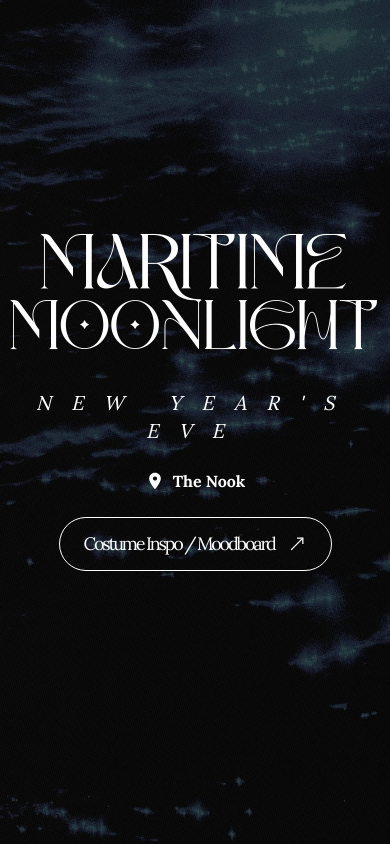
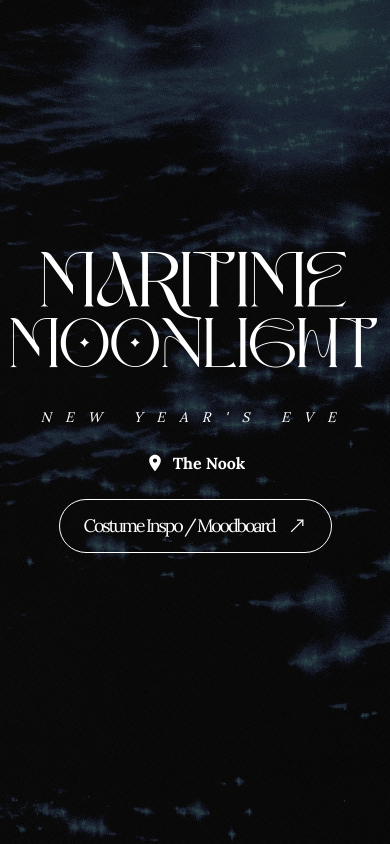
Before and after one commit to GrantEadie/nk-nye-2025, a Next.js app: page / in a window 390 px wide. Built offline with nearby package versions, Linux system fonts and the light colour scheme.

Commit message:
go from webm to mp4

```diff
--- a/app/page.tsx
+++ b/app/page.tsx
@@ -39,7 +39,7 @@ export default function Home() {
           }}
           onError={() => setVideoError(true)}
         >
-          <source src="/mm nye bg.webm" type="video/webm" />
+          <source src="/mm nye bg.mp4" type="video/webm" />
         </video>
       )}
       <div className="fixed inset-0 bg-black/70 -z-10"></div>
@@ -59,7 +59,7 @@ export default function Home() {
         </h1>
 
         <h3
-          className={`text-center text-xl sm:text-2xl md:text-3xl text-white transition-all duration-1000 delay-500 uppercase tracking-[1em] italic ${
+          className={`text-center text-sm sm:text-xl md:text-3xl text-white transition-all duration-1000 delay-500 uppercase tracking-[1em] italic ${
             isLoaded ? "opacity-100 translate-y-0" : "opacity-0 -translate-y-8"
           }`}
         >
```
Also changed, not shown: 2 other files (tests, documents, lock files or other folders).
